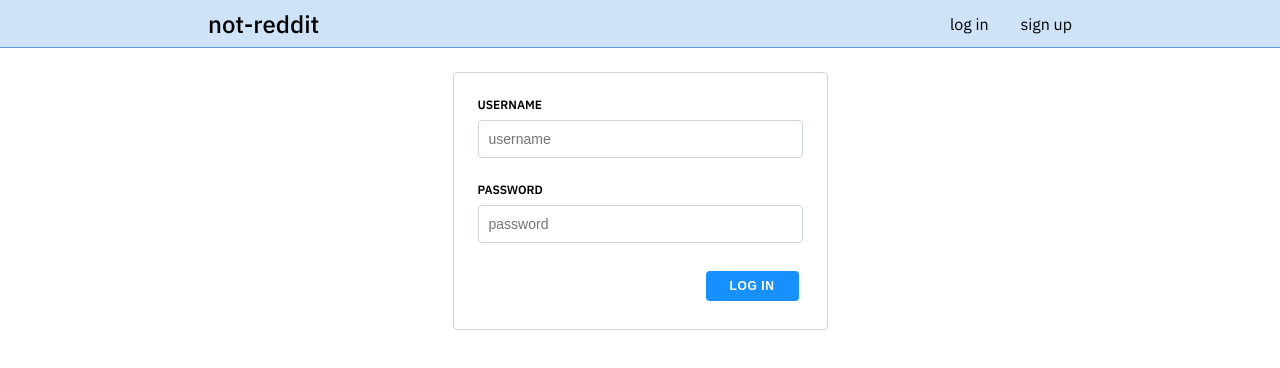
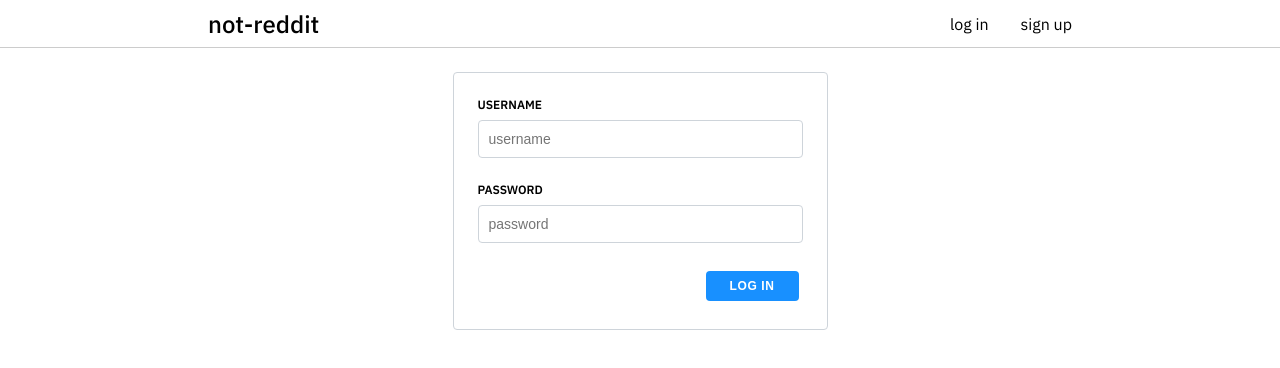
Before and after one commit to jerichochua/reddit-clone, a React (Create React App) app in the folder frontend/: page /login in a window 1280 px wide. Shown: the top 368 px of the page. Built offline with nearby package versions, Linux system fonts and the light colour scheme.

Commit message:
cosmetic change to header

```diff
--- a/frontend/src/components/Header/Header.css
+++ b/frontend/src/components/Header/Header.css
@@ -1,10 +1,9 @@
 .header {
-  background-color: #cee3f8;
   height: 48px;
   display: flex;
   padding: 0 15vw;
   margin-bottom: 24px;
-  border-bottom: 1px solid #5f99cf;
+  border-bottom: 1px solid #ccc;
   z-index: 99;
 }
 
@@ -25,9 +24,8 @@
   padding: 0 16px;
 }
 
-.header-item.username {
-  border-left: 1px solid #5f99cf;
-  border-right: 1px solid #5f99cf;
+.header-item:hover {
+  background-color: #f5f5f5;
 }
 
 .header-link {
```
